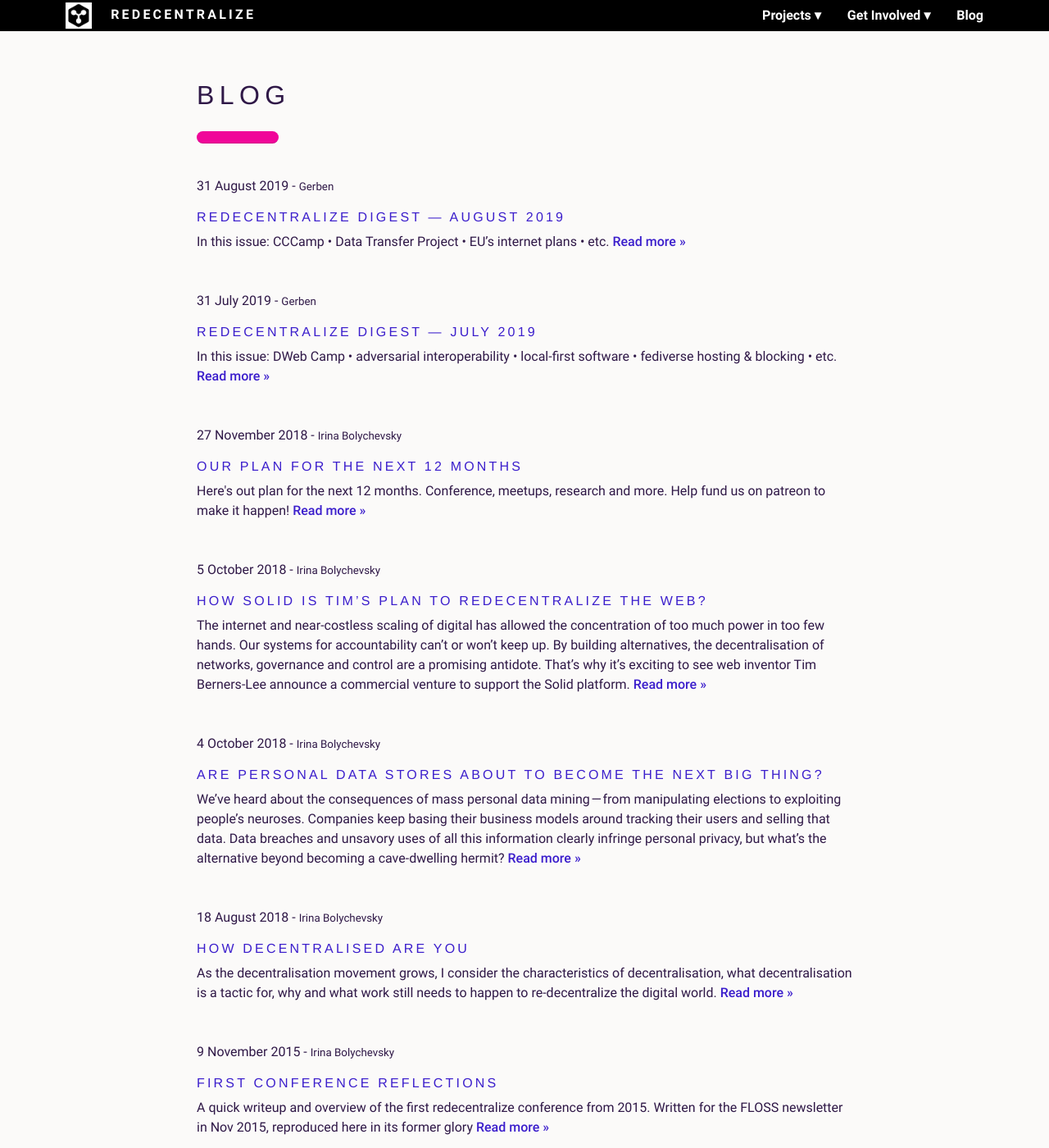
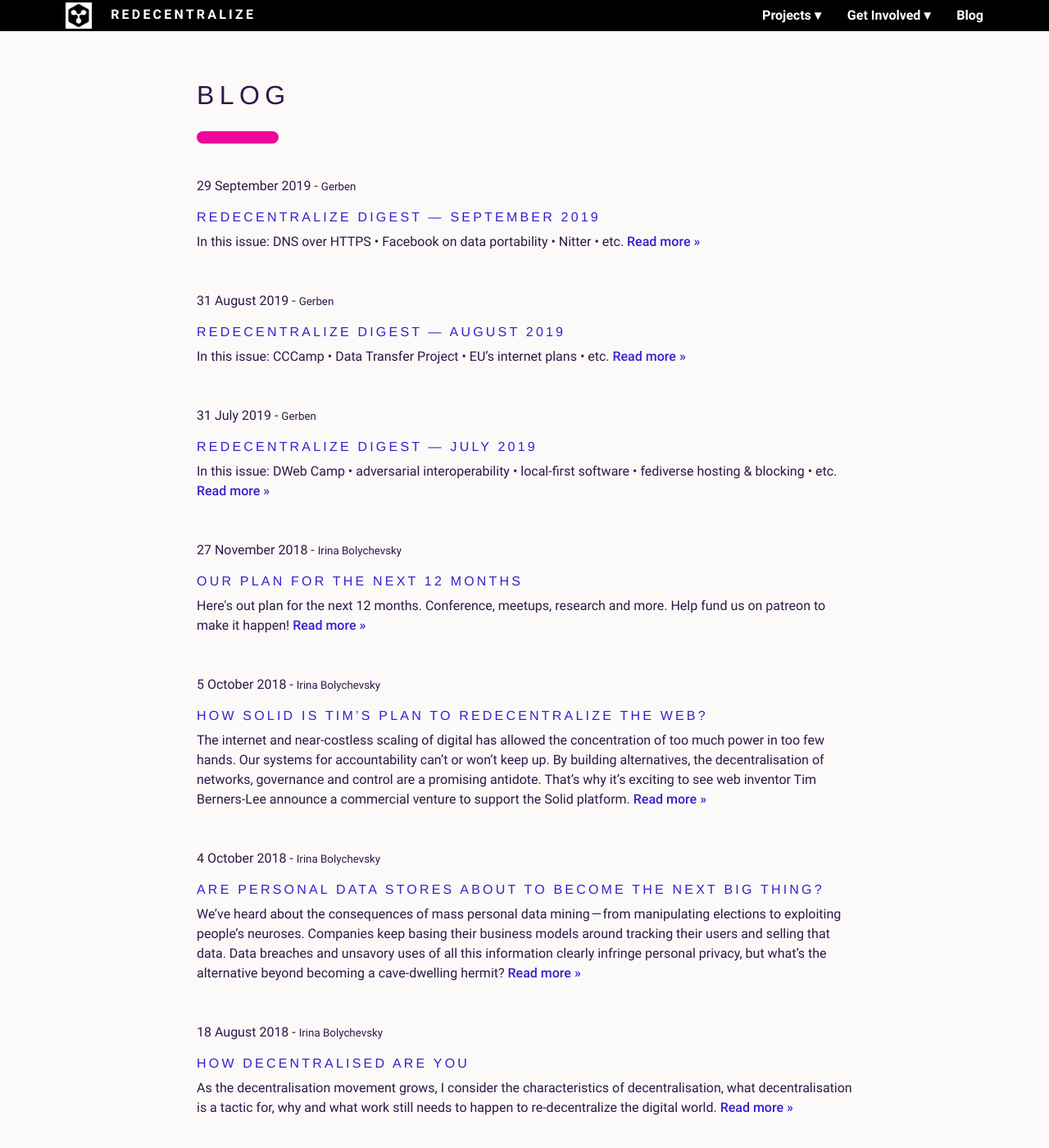
Before and after one commit to redecentralize/redecentralize-website, a Jekyll site: the page built from blog/index.html, in a window 1280 px wide and 1400 px high. Shown: the whole window at 82% size. Built offline with Jekyll 4.4.1, drawn with Linux system fonts in a browser that asks for light colours; some of the changed lines change nothing that is shown.

Commit message:
Add September’s redigest

```diff
--- /dev/null
+++ b/_posts/redigest/2019-09-29-redigest.md
@@ -0,0 +1,179 @@
+---
+layout: redigest
+categories: redigest blog
+permalink: /redigest/:year/:month
+author: gerben
+date: 2019-09-29 00:00:00
+title: "Redecentralize Digest — September 2019"
+summary: "In this issue: DNS over HTTPS • Facebook on data portability • Nitter • etc."
+---
+
+Redecentralize Digest — September 2019
+======================================
+
+It has been a busy month. Several conferences, publications, project updates; it’s a challenge to keep up. We love linking to recordings and summaries of events, so please let us know of anything interesting or that you’ve enjoyed!
+
+As hinted earlier, we will be running a Redecentralize unconference in London on Friday 25 October! Tickets and details will be announced on this list very soon :-)
+
+And now, for the redigest…
+
+
+## Updates and reviews
+
+### RWoT and ActivityPub Conf happened
+
+[Rebooting the Web-of-Trust][] took place in Prague, leaving us elaborate [event documentation][]. It was followed by the first edition of [ActivityPub Conf][]. Talk recordings are published [here][].
+
+[Rebooting the Web-of-Trust]: http://www.weboftrust.info/
+[event documentation]: https://github.com/WebOfTrustInfo/rwot9-prague
+[ActivityPub Conf]: https://dustycloud.org/blog/activitypub-conf-2019/
+[here]: https://conf.tube/video-channels/apconf_channel/videos
+
+
+### Framasoft’s spring cleaning
+
+Framasoft has been hosting dozens of free software-based services, from EtherCalc to a Diaspora pod. But now it reports (in [English][], [French][]) that it will phase out many of them. Their key points:
+
+> - “We refuse to become the « default » solution and to monopolize your uses and attention (that’s how we empowered GAFAM & Co)
+> - 38 services, it’s way too complex for you to adopt and for us to host
+> - We wish to stay an organization of a human scale, and retain our human warmth… a sort of digital <abbr title="presumably they mean the “Conseil supérieur de l'audiovisuel”, the French broadcast regulating agency">CSA</abbr> ;
+> - We propose to take the next step towards data decentralization :
+>   - By gradually closing-down some frama-services so their landing-pages can become gateways to other hosters
+>   - By taking the time to offer a new simpler range of services for users (through a single sign-on account for example)
+
+For some other hosting services, perhaps have a look at the [librehosters][] directory.
+
+[English]: https://framablog.org/2019/09/26/lets-de-frama-tify-the-internet/
+[French]: https://framablog.org/2019/09/24/deframasoftisons-internet/
+[librehosters]: https://libreho.st/
+
+
+### DNS over HTTPS
+
+After <abbr title="Hypertext Transfer Protocol">HTTP</abbr> has been largely replaced by <abbr title="HTTP Secure; basically HTTP but over an encrypted connection">HTTPS</abbr>, work is going on to also secure <abbr title="Domain Name System; the global address book that maps domain names to IP addresses">DNS</abbr> lookups, which is done by enveloping the DNS request and response with HTTPS. However, the particular approach taken by major web browsers also comes with an increase of centralisation. An [article by the EFF][] explains:
+
+> “Members of civil society have also expressed concerns over plans for browsers to automatically use specific DNS resolvers, overriding the resolver configured by the operating system (which today is most often the one suggested by the ISP). This would contribute to the centralization of Internet infrastructure, as thousands of DNS resolvers used for web requests would be replaced by a small handful.”
+
+The issue is elaborated in an [IETF memo][]. See also Carsten Strotman’s CCCamp talk “[DoH or Don’t][]”, which also reviews other attempts at encrypting DNS.
+
+One solution proposed by several parties: instead of *replacing* the DNS servers currently provided by <abbr title="Internet Service Provider; the company connecting you to the internet">ISP</abbr>s, *upgrade* them:
+
+> “to avoid having this technology deployment produce such a powerful centralizing effect, EFF is calling for widespread deployment of DNS over HTTPS support by Internet service providers themselves.”
+
+Note that encrypted DNS protects your queries only from the eyes that can observe the traffic between you and the name server, but not from the eyes of the name server itself. For protecting against those eyes, we would need additional changes, such as [oblivious DNS][] (which uses two parties: one gets to know only the query, the other only who made it). Because your ISP will see anyhow which IP addresses you connect to, with centralised DNS over HTTPS you end up revealing information about your communications to yet another entity. For this and other reasons, [PowerDNS argues][] argues it is a “net-negative for privacy for everyone”.
+
+Finally, encrypted DNS is still DNS; which is hierarchical by design, with [ICANN][] as the root authority. If we want to get rid of that central point, we would have to consider alternatives like distributed ledgers (e.g. [Namecoin][]) or [petname][] systems (e.g. [GNS][]). But as DNS will not disappear anytime soon, we better make the best of it.
+
+[article by the EFF]: https://www.eff.org/deeplinks/2019/09/encrypted-dns-could-help-close-biggest-privacy-gap-internet-why-are-some-groups "Encrypted DNS Could Help Close the Biggest Privacy Gap on the Internet. Why Are Some Groups Fighting Against It? · Max Hunter · 12 September 2019"
+[IETF memo]: https://tools.ietf.org/id/draft-livingood-doh-implementation-risks-issues-03.html#Centralization "Centralized DNS over HTTPS (DoH) Implementation Issues and Risks · J. Livingood et al. · 24 March 2019"
+[DoH or Don’t]: https://mirror.netcologne.de/CCC/events/camp2019/webm-sd/camp19-10213-eng-deu-DoH_or_Dont_webm-sd.webm#t=1841 "DoH or Don’t:  The dilemma of DNS privacy protocols; at play time 30:41"
+[oblivious DNS]: https://freedom-to-tinker.com/2018/04/02/a-privacy-preserving-approach-to-dns/
+[PowerDNS argues]: https://blog.powerdns.com/2019/09/25/centralised-doh-is-bad-for-privacy-in-2019-and-beyond/
+[ICANN]: https://www.icann.org/ "Internet Corporation for Assigned Names and Numbers"
+[Namecoin]: https://www.namecoin.org/
+[petname]: http://www.skyhunter.com/marcs/petnames/IntroPetNames.html
+[GNS]: https://www.youtube.com/embed/bB9SC4kD27Y?rel=0&iv_load_policy=3&modestbranding=1&autoplay=1 "GNU Name System, part of GNUnet"
+
+
+### Mozilla’s paper on tech competition policy
+
+In this [working paper][] (+ [blog post]), Mozilla describes how competition policy should focus on the use of standards and interoperability. Regulators (like the <abbr title="Federal Trade Commission">FTC</abbr> in the USA) should look out for untraditional forms of anti-competitive behaviour, such as lacking or limiting <abbr title="Application Programming Interface; that which enables software to talk with other software">API</abbr>s and undermining standards bodies.
+
+> “But to preserve the benefits of the internet ecosystem we have today, we must start by protecting the internet's unique style of decentralization, of technologies that constantly build on and with other technologies. The future of competition and antitrust law in tech must include at its heart the protection and promotion of those elements that enable that structure.”
+
+Shortly put:
+
+> “The future of tech competition must be built on interoperability.”
+
+Indeed!
+
+[working paper]: https://blog.mozilla.org/netpolicy/files/2019/09/Mozilla-Competition-Working-Paper.pdf "A framework for forward-looking tech competition policy · Chris Riley, Mozilla · September 2019"
+[blog post]: https://blog.mozilla.org/netpolicy/2019/09/26/charting-a-new-course-for-tech-competition/
+
+
+### Facebook’s ponderings about data portability & privacy
+
+In its new [whitepaper][] (+ [press release][]), Facebook discusses various unresolved questions it has about data portability, a right defined in the EU by the GDPR, and likely soon also in other places. Some of the topics:
+
+- It categorises data transfers in three buckets:
+
+    1. Open transfers, between any entities of the user’s choice
+    2. Conditioned transfers, where the transferring entity has imposed some conditions on the recipient entity.
+    3. Partnership transfers, between entities whose ongoing relationship goes beyond just enabling portability.
+
+  Of these categories, they acknowledge that open transfers are closest to what the GDPR describes, while the Data Transfer Project (which they say they participate in) is working mainly towards conditioned transfers. They rightly ask themselves: “Are such limitations consistent with the right to portability?”
+
+- It discusses questions of what data is required to be portable. For example:
+  > “Would it be useful, for example, to be able to export a list of all the links you’ve clicked on Facebook within a certain period? Or an archive of every ad you’ve seen while scrolling through News Feed?”
+
+  This sounds like the wrong question to ask, especially since (as they confirm in the subsequent line) a goal of portability is the emergence of new services. Let people choose what they find useful, instead of choosing that for them.
+
+- It discusses the issue that lots of personal data, for example your contact list, is simultaneously personal data of other people, and wonders how they should protect their privacy too.
+
+The document is surprisingly thoughtful and full of good references, but nevertheless it reasons from a backward, paternalistic perspective. It starts from the premise that Facebook (or a similar entity) will remain the guardian of your data, that will have to transfer data for you, and that should therefore decide what’s best for you. It does not consider the possibility of a model where data would be created in standard formats and under people’s own control from the start — like with [Unhosted][], [Solid][], and other more decentralised solutions.
+
+Of course, it is to be expected that an incumbent monopolist would frame the discussion in a way that suits them. We’ll have to keep reminding its audience that other solutions are possible; and that the best thing for people’s privacy would be the ability to get away from a company that systematically disrespects, spies on, and betrays its users.
+
+[press release]: https://newsroom.fb.com/news/2019/09/privacy-and-data-portability/
+[whitepaper]: https://fbnewsroomus.files.wordpress.com/2019/09/data-portability-privacy-white-paper.pdf "Data Portability and Privacy: Charting a Way Forward · Erin Egan, Vice President and Chief Privacy Officer, Policy · September 2019"
+[Unhosted]: https://unhosted.org/
+[Solid]: https://solid.inrupt.com/
+
+
+### Nitter improves Twitter
+
+Nitter is an alternative web-interface for viewing Twitter. It connects to Twitter for you to extract feed content, then displays it in a cleaner style, using less data, and without using javascript. See for example <https://nitter.net/redecentralize>.
+
+By itself, creating a different user interface to interact with a centralised silo is not doing much to decentralise it. But it is a step forward, and these two subsequent steps made me think:
+
+1. People made [browser][1] [extensions][2] to automatically redirect every Twitter visit to its Nitter equivalent. Similar extensions exist for redirecting [between search engines][], [between video players][], etcetera. There seems to be a pattern here, that reminds me of how operating systems keep a list of associated applications for each file format (so you can e.g. let MS Word files open in LibreOffice). Should we port that concept into the browser, creating a customisable ‘web-app remapping’?
+
+2. Nitter now also supports <abbr title="Really Simple Syndication, the standard that nearly all blogs and podcasts use to let reader apps retrieve the latest updates.">RSS</abbr>. Twitter [dropped][] RSS support in 2013, so after that you needed a Twitter account yourself to follow Twitter users. Adding such features is great, as they indirectly make the silo support standard protocols that it fails or refuses to support itself, thereby enabling people to interact with the silo using many existing applications (any feed reader, in this case).
+
+   Of course, the silo itself does not support the protocol, so you may sometimes have to rewrite `twitter.com` URLs with `nitter.net` URLs to make use of it. But if we extend the above idea of web-app remappings, perhaps the adapter could be made fully transparent to the user. Then I could simply enter `https://twitter.com/redecentralize` into my feed reader, and it would work as if Twitter supported RSS again!
+
+Of course, Twitter and other incumbents may start trying to block such third-party innovation around its platform, with both technical obstructions and legal action. Hopefully, chances of legal success are improving with factors like the growing anti-monopoly sentiment, the new right to data portability in the EU, and the recent [court opinion][] in the USA that ordered LinkedIn to stop blocking a scraper of public profiles.
+
+[1]: https://addons.mozilla.org/en/firefox/addon/twitter-to-nitter-redirect/
+[2]: https://addons.mozilla.org/en/firefox/addon/nitterify/
+[between search engines]: https://addons.mozilla.org/en/firefox/addon/redirect-to-duckduckgo/
+[between video players]: https://addons.mozilla.org/en-US/firefox/addon/invidition/
+[dropped]: https://mashable.com/2012/09/05/twitter-api-rss/
+[Bridgy]: https://brid.gy/
+[court opinion]: https://www.eff.org/deeplinks/2019/09/victory-ruling-hiq-v-linkedin-protects-scraping-public-data
+
+
+### Open source benefits terrorists
+
+[This article][] is ridiculous. Not sure it is worth giving attention here, but it may be a warning of how shameless corporate lobbying can hide behind ostensibly well-meaning organisations (the Tech Against Terrorism initiative).
+
+Their analysis mainly (and misleadingly) covers Mastodon’s use by Gab (see [July’s digest][]). Responses ([e.g.][]) rightly point out various other things also used by terrorists: books, hammers, oxygen, and of course, centralised social media platforms.
+
+Their related [previous analysis][] had slightly more substance, talking about ISIS’ use of smaller online platforms and its possible “transition from Telegram to DWeb”.
+
+[This article]: https://www.techagainstterrorism.org/2019/09/02/analysis-the-use-of-open-source-software-by-terrorists-and-violent-extremists/
+[July’s digest]: https://redecentralize.org/redigest/2019/07#banning-gab-from-the-fediverse
+[e.g.]: https://twitter.com/techvsterrorism/status/1168523222645661696
+[previous analysis]: https://www.techagainstterrorism.org/2019/04/29/analysis-isis-use-of-smaller-platforms-and-the-dweb-to-share-terrorist-content-april-2019/
+
+
+## Upcoming
+
+### Conferences with related themes
+
+- Oct 5–6: [IndieWebCamp NYC](https://indieweb.org/2019/NYC)
+- Oct 18–20: [Radical Networks](https://radicalnetworks.org/), NYC
+- Oct 19–20: [IndieWebCamp](https://indieweb.org/2019/Brighton), Brighton
+- Oct 25: Redecentralize unconference, London!
+- Oct 26–27: [Mozilla Festival](https://mozillafestival.org/), London (+ pre-events Oct 21–25)
+- Nov 8–11: [Freedom not Fear](https://www.freedomnotfear.org/), Brussels
+- Nov 25–29: [Internet Governance Forum](https://www.igf2019.berlin/), Berlin
+
+
+## About this digest
+
+The Redecentralize Digest is a monthly publication about internet (re)decentralisation. It covers progress and thoughts relating technology and politics, without ties to a particular project nor to one definition of decentralisation — figuring out its meanings and relations is part of the mission.
+
+This edition was written and edited by Gerben and Irina.
+
+The digest’s format and content are not set in stone. Feedback and suggestions for next editions are welcome at [hello@redecentralize.org](mailto:hello@redecentralize.org).
--- a/assets/css/main.css
+++ b/assets/css/main.css
@@ -31,7 +31,9 @@
 }
 
 /* Keep list items dense. */
-li > blockquote {
+li > blockquote,
+li > ul,
+li > ol {
   margin-top: 0;
   margin-bottom: 0;
 }
@@ -265,6 +267,10 @@
   margin-bottom: 0.2em;
 }
 
+.spacious li li {
+  margin-bottom: unset;
+}
+
 .spacious h2,
 .spacious h3 {
   margin-top: 2em;
```
